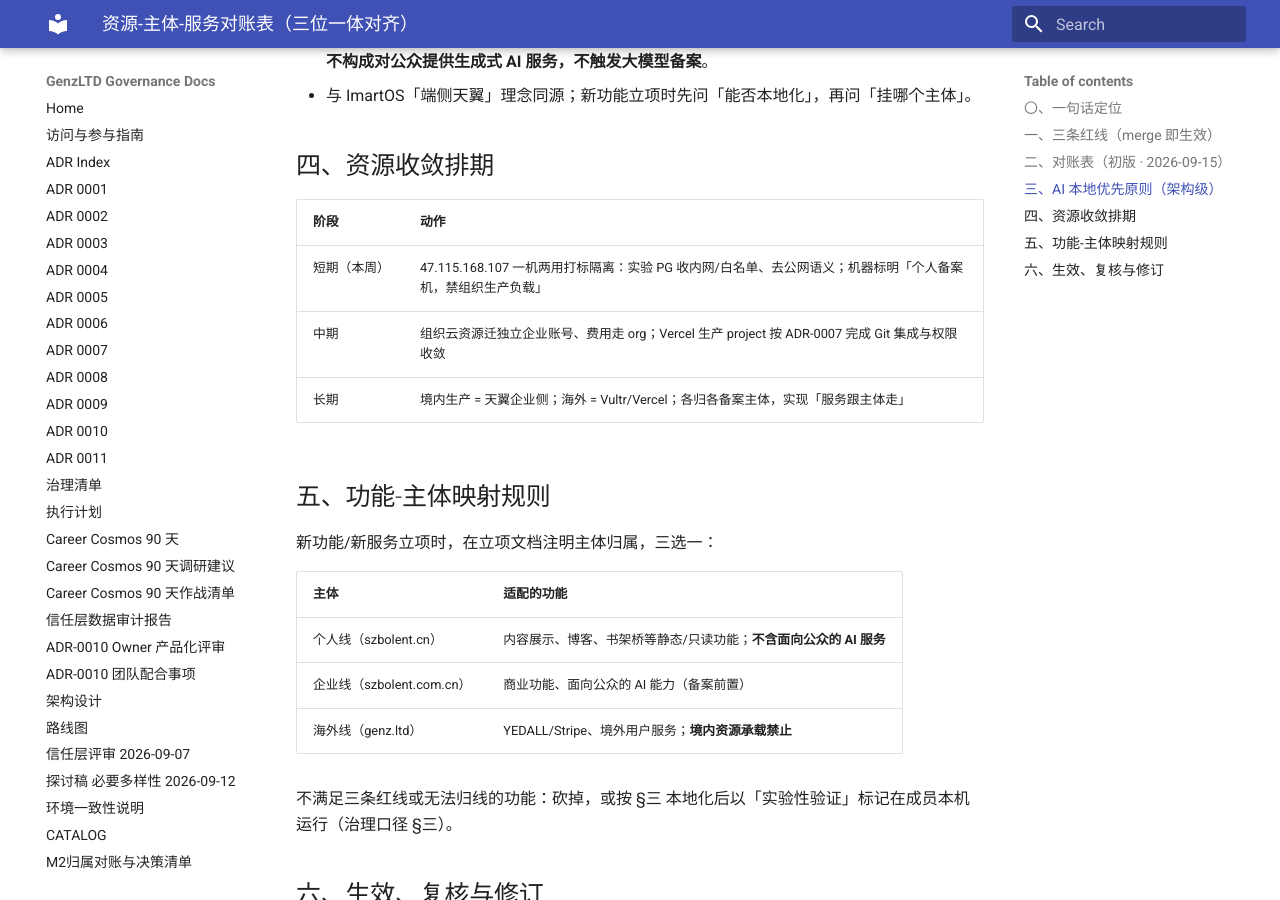
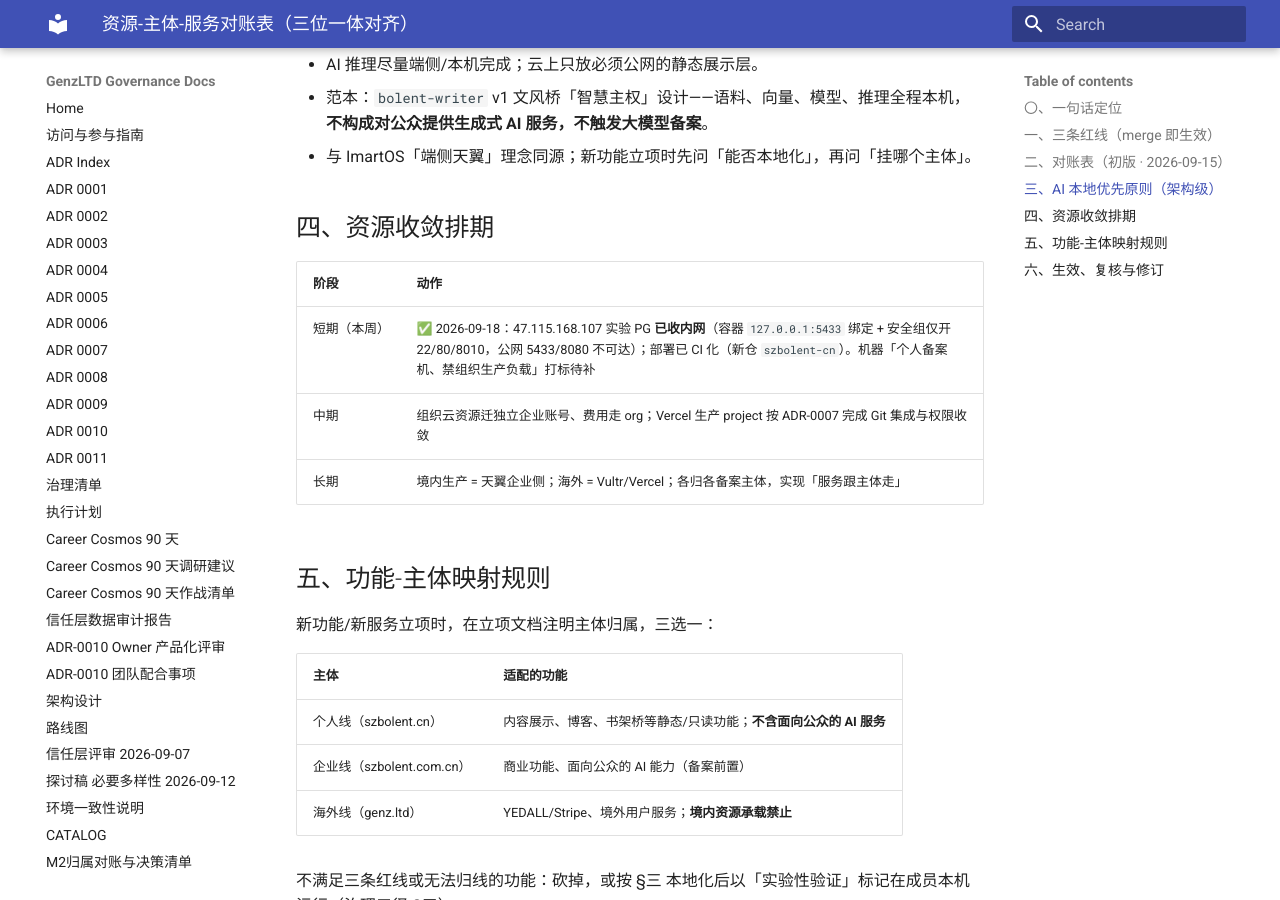
Before and after one commit to GenzLTD/docs, an MkDocs documentation site: the page built from docs/资源-主体-服务对账表-20260915.md, in a window 1280 px wide and 900 px high, scrolled down 1795 px. Built offline with MkDocs 1.6.1 and Material for MkDocs 9.7.7, drawn with Linux system fonts in a browser that asks for light colours.

Commit message:
docs: 回填对账表——47.115.168.107:5433 实验 PG 已收内网（含部署 CI 化）

```diff
--- a/docs/资源-主体-服务对账表-20260915.md
+++ b/docs/资源-主体-服务对账表-20260915.md
@@ -23,7 +23,7 @@
 | # | 资源 | 备案/主体 | 承载服务 | 费用 payer | 责任人 | tag |
 |---|---|---|---|---|---|---|
 | 1 | szbolent.cn + 47.115.168.107 | Jason 个人（已备案） | 内容体验线 v0（WordPress + bolent-shelf-bridge） | 待对账 | 待对账 | 个人/生产 |
-| 2 | 47.115.168.107:5433（实验 PG） | 个人机承载 | 组织实验性向量库（实验性验证，非组织结论） | 待对账 | 待对账 | 组织/实验 ⚠️ 待收内网 |
+| 2 | 47.115.168.107:5433（实验 PG） | 个人机承载 | 组织实验性向量库（实验性验证，非组织结论） | 待对账 | 待对账 | 组织/实验 ✅ 已收内网（2026-09-18，容器 `127.0.0.1:5433` 绑定 + 安全组仅开 22/80/8010） |
 | 3 | szbolent.com.cn | 企业主体（办理中） | 商业能力线 | 企业 | szpeter2026（合规线建议负责人） | 企业/筹备 |
 | 4 | genz.ltd + 子域（api/app/circle/edge） | GenzLTD（境外，无备案） | 海外叙事线 | 待对账 | 待对账（edge 义务人建议 szpeter2026，见 PR #20） | 组织/海外 |
 | 5 | api.genz.ltd（Vercel 生产） | 境外 | tatha 前后端 | 待对账 | 按 ADR-0007 收敛（Admin Authority） | 组织/生产 |
@@ -41,7 +41,7 @@
 
 | 阶段 | 动作 |
 |---|---|
-| 短期（本周） | 47.115.168.107 一机两用打标隔离：实验 PG 收内网/白名单、去公网语义；机器标明「个人备案机，禁组织生产负载」 |
+| 短期（本周） | ✅ 2026-09-18：47.115.168.107 实验 PG **已收内网**（容器 `127.0.0.1:5433` 绑定 + 安全组仅开 22/80/8010，公网 5433/8080 不可达）；部署已 CI 化（新仓 `szbolent-cn`）。机器「个人备案机、禁组织生产负载」打标待补 |
 | 中期 | 组织云资源迁独立企业账号、费用走 org；Vercel 生产 project 按 ADR-0007 完成 Git 集成与权限收敛 |
 | 长期 | 境内生产 = 天翼企业侧；海外 = Vultr/Vercel；各归各备案主体，实现「服务跟主体走」 |
 
```
